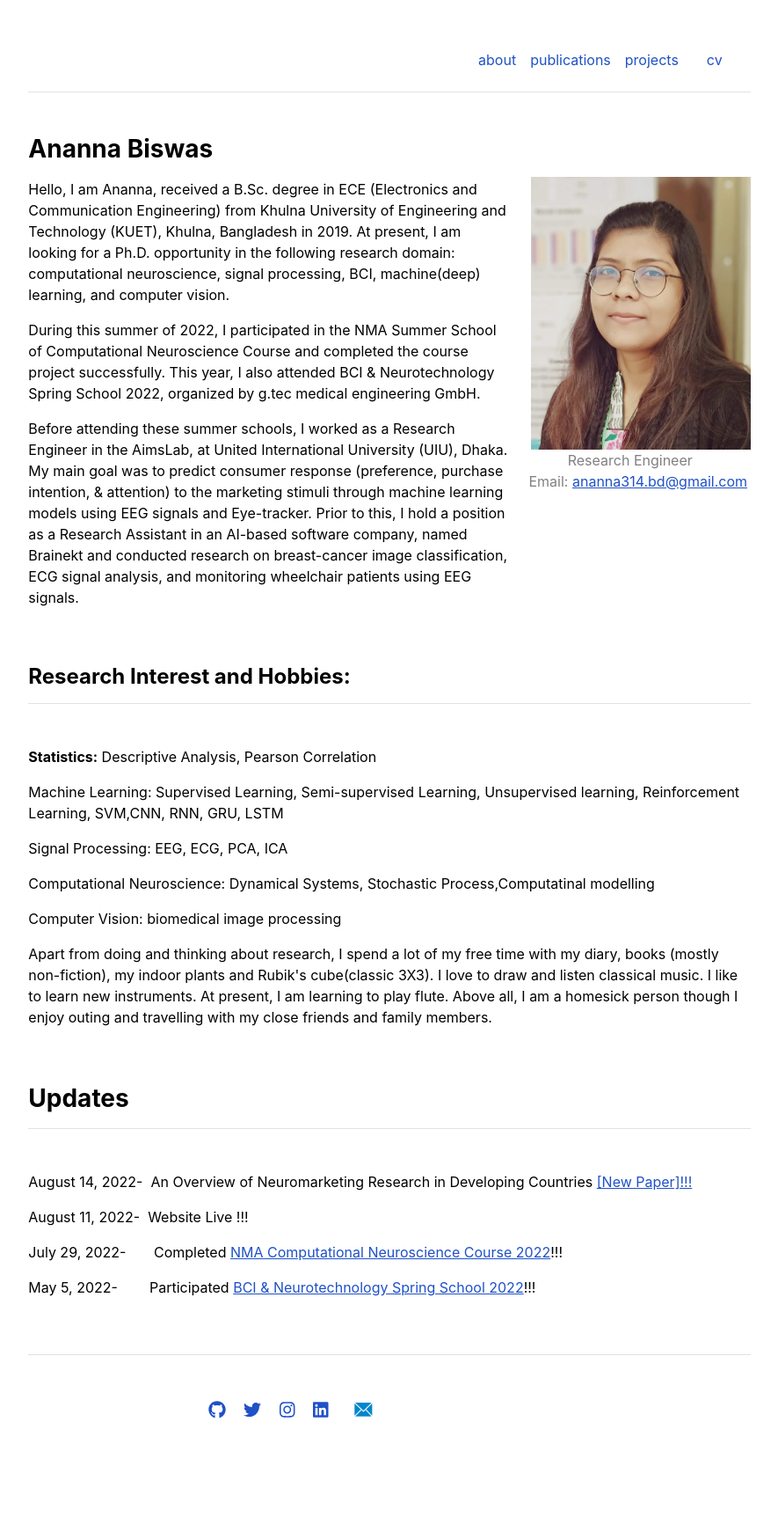
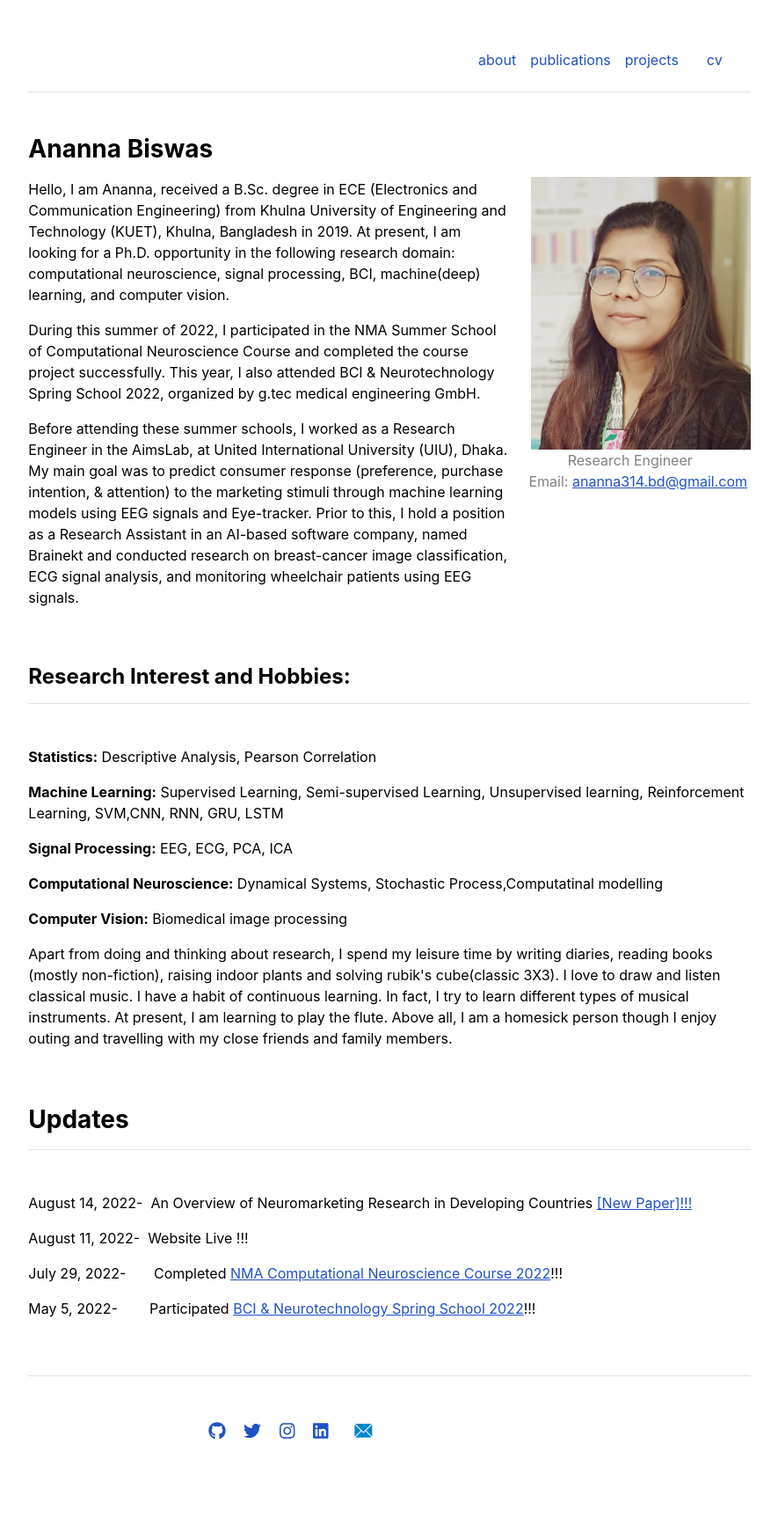
Before and after one commit to Anannabiswas/anannabiswas.github.io, a Jekyll site: the page built from index.md, in a window 1280 px wide. Shown: the whole page at 88% size, without its empty margins (197-1082 px from the left). Built offline with Jekyll 4.4.1, drawn with Linux system fonts in a browser that asks for light colours; before the commit the page ends 1717 px from its top, so only the background shows below that.

Commit message:
Update home.html

```diff
--- a/_layouts/home.html
+++ b/_layouts/home.html
@@ -23,15 +23,15 @@ layout: default
   <div class="col-md-12">
     <h4 class="fw-bold border-bottom pb-3 mb-5">Research Interest and Hobbies:</h4>
     <P><b>Statistics:</b> Descriptive Analysis, Pearson Correlation </p>
-    <p> Machine Learning: Supervised Learning, Semi-supervised Learning, Unsupervised learning, Reinforcement Learning, SVM,CNN, RNN, GRU, LSTM </p>
-    <p> Signal Processing: EEG, ECG, PCA, ICA</p>
-    <p>Computational Neuroscience: Dynamical Systems, Stochastic Process,Computatinal modelling </p>
-    <p>Computer Vision: biomedical image processing </p>
+    <p><b> Machine Learning:</b> Supervised Learning, Semi-supervised Learning, Unsupervised learning, Reinforcement Learning, SVM,CNN, RNN, GRU, LSTM </p>
+    <p><b> Signal Processing:</b> EEG, ECG, PCA, ICA</p>
+    <p><b>Computational Neuroscience:</b> Dynamical Systems, Stochastic Process,Computatinal modelling </p>
+    <p><b>Computer Vision:</b> Biomedical image processing </p>
 
  <p>
- Apart from doing and thinking about research, I spend a lot of my free time with my diary, books (mostly non-fiction), my indoor plants and Rubik's cube(classic 3X3).
- I love to draw and listen classical music. I like to learn new instruments. At present, I am learning to play flute. Above all, I am a homesick person though I enjoy
- outing and travelling with my close friends and family members.
+ Apart from doing and thinking about research, I spend my leisure time by writing diaries, reading books (mostly non-fiction), raising indoor plants and solving rubik's cube(classic 3X3).
+ I love to draw and listen classical music. I have a habit of continuous learning. In fact, I try to learn different types of musical instruments. At present, I am learning to play the flute.
+ Above all, I am a homesick person though I enjoy outing and travelling with my close friends and family members.
  </p>
 
   </div>
```
